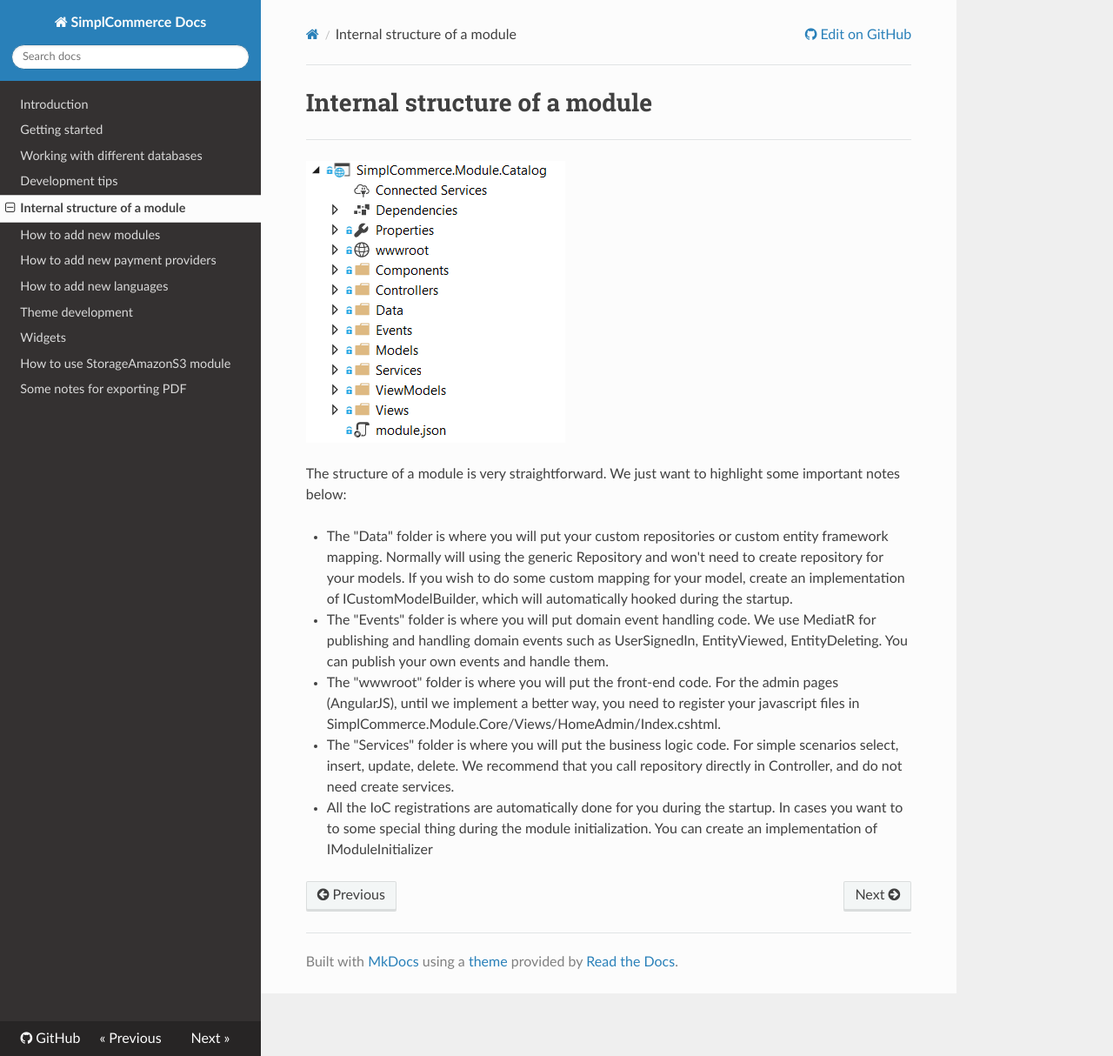
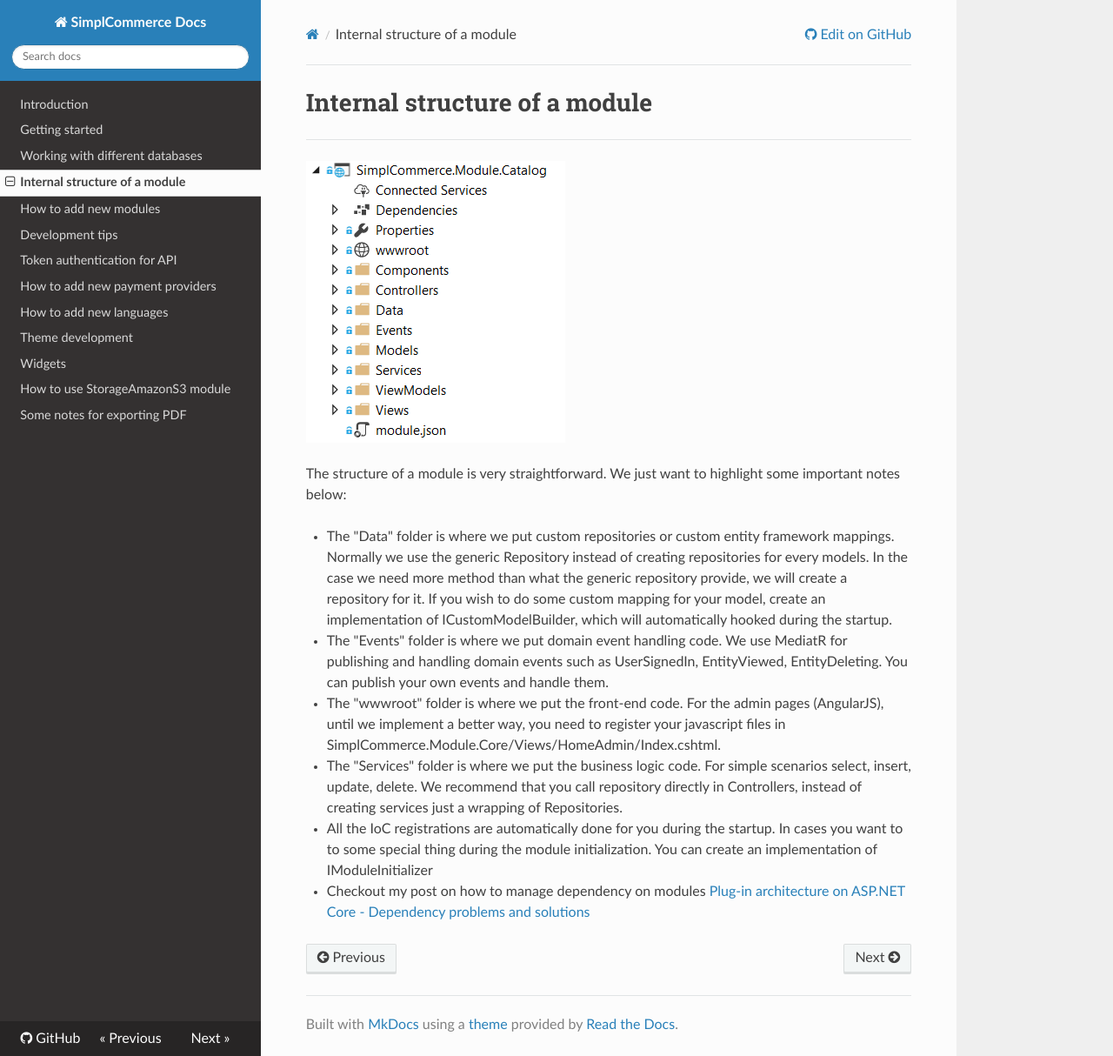
Before and after one commit to simplcommerce/docs, an MkDocs documentation site: the page built from docs/internal-structure-of-a-module.md, in a window 1280 px wide and 1214 px high. Shown: the whole window at 87% size. Built offline with MkDocs 1.6.1, drawn with Linux system fonts in a browser that asks for light colours; nearby versions of some CDN libraries; old or Windows-style settings are respelled for this version of MkDocs.

Commit message:
add token authentication update modular

```diff
--- a/docs/internal-structure-of-a-module.md
+++ b/docs/internal-structure-of-a-module.md
@@ -6,12 +6,14 @@
 
 The structure of a module is very straightforward. We just want to highlight some important notes below:
 
-- The "Data" folder is where you will put your custom repositories or custom entity framework mapping. Normally will using the generic Repository<YourModelName> and won't need to create repository for your models. If you wish to do some custom mapping for your model, create an implementation of ICustomModelBuilder, which will automatically hooked during the startup.
+- The "Data" folder is where we put custom repositories or custom entity framework mappings. Normally we use the generic Repository<ModelName> instead of creating repositories for every models. In the case we need more method than what the generic repository provide, we will create a repository for it. If you wish to do some custom mapping for your model, create an implementation of ICustomModelBuilder, which will automatically hooked during the startup.
 
-- The "Events" folder is where you will put domain event handling code. We use MediatR for publishing and handling domain events such as UserSignedIn, EntityViewed, EntityDeleting. You can publish your own events and handle them.
+- The "Events" folder is where we put domain event handling code. We use MediatR for publishing and handling domain events such as UserSignedIn, EntityViewed, EntityDeleting. You can publish your own events and handle them.
 
-- The "wwwroot" folder is where you will put the front-end code. For the admin pages (AngularJS), until we implement a better way, you need to register your javascript files in SimplCommerce.Module.Core/Views/HomeAdmin/Index.cshtml.
+- The "wwwroot" folder is where we put the front-end code. For the admin pages (AngularJS), until we implement a better way, you need to register your javascript files in SimplCommerce.Module.Core/Views/HomeAdmin/Index.cshtml.
 
-- The "Services" folder is where you will put the business logic code. For simple scenarios select, insert, update, delete. We recommend that you call repository directly in Controller, and do not need create services.
+- The "Services" folder is where we put the business logic code. For simple scenarios select, insert, update, delete. We recommend that you call repository directly in Controllers, instead of creating services just a wrapping of Repositories.
 
 - All the IoC registrations are automatically done for you during the startup. In cases you want to to some special thing during the module initialization. You can create an implementation of IModuleInitializer
+
+- Checkout my post on how to manage dependency on modules [Plug-in architecture on ASP.NET Core - Dependency problems and solutions](https://thienn.com/plug-in-architecture-on-aspnetcore-dependency-problems-solutions)
--- a/mkdocs.yml
+++ b/mkdocs.yml
@@ -6,9 +6,10 @@
 - Introduction: index.md
 - Getting started: getting-started.md
 - Working with different databases: working-with-databases.md
-- Development tips: development-tips.md
 - Internal structure of a module: internal-structure-of-a-module.md
 - How to add new modules: how-to-add-new-modules.md
+- Development tips: development-tips.md
+- Token authentication for API: token-authentication.md
 - How to add new payment providers: how-to-add-new-payment-providers.md
 - How to add new languages: how-to-add-new-languages.md
 - Theme development: theme-development.md
```
Also changed, not shown: docs/how-to-add-new-modules.md (+5 -2 lines), docs/token-authentication.md (added, +36 -0 lines).
